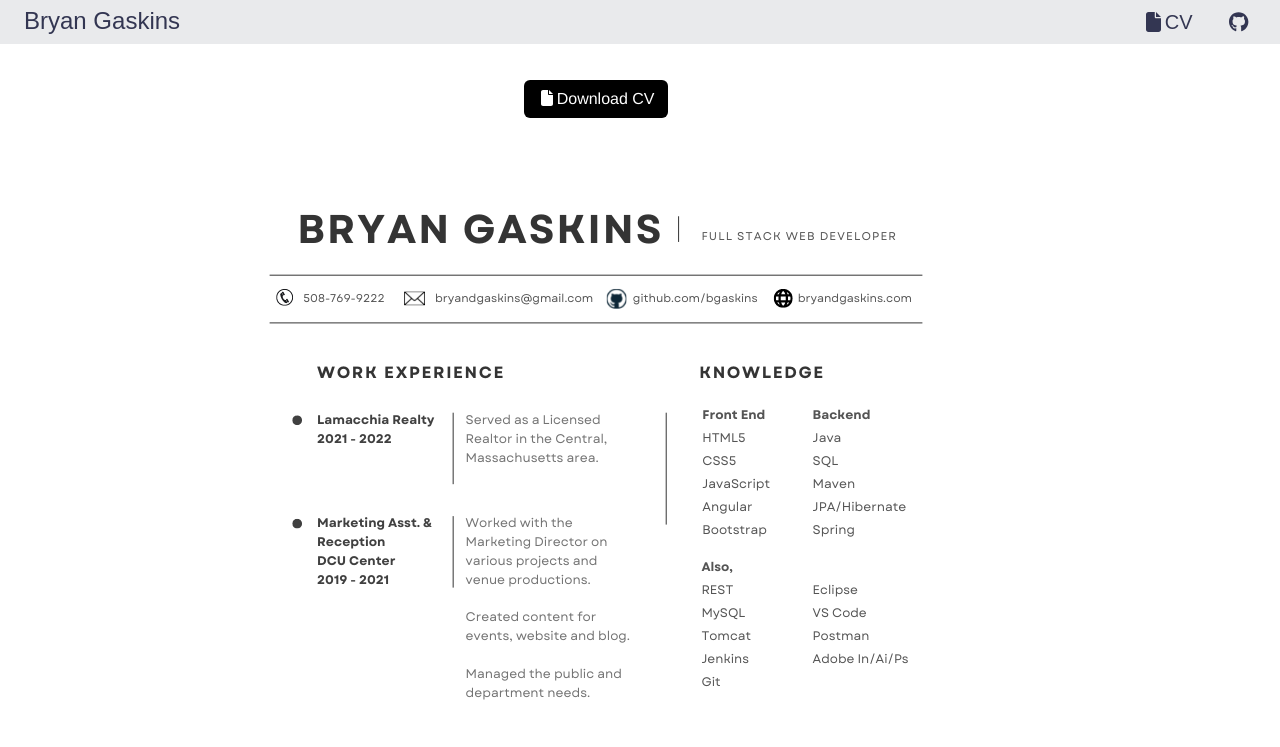
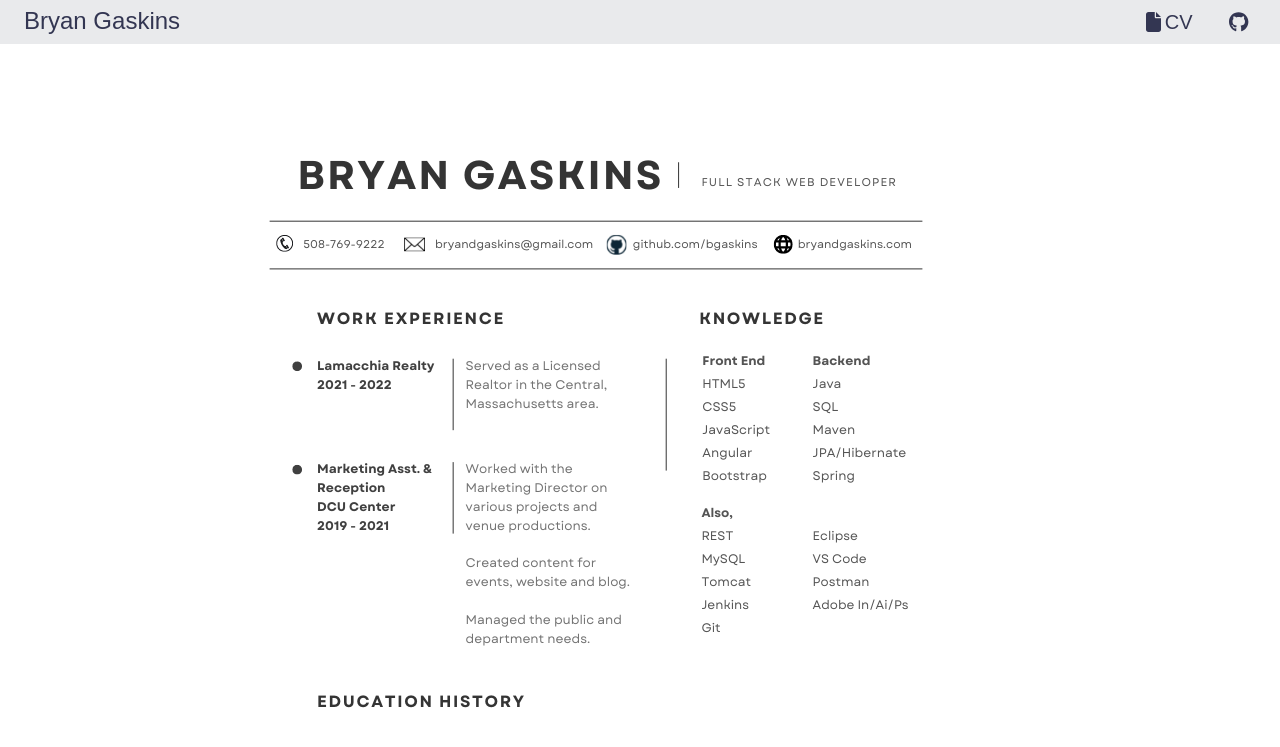
Before and after one commit to bgaskins/portfolio, an Angular app: page /cv in a window 1280 px wide. Shown: the top 747 px of the page. Built offline with nearby package versions, Linux system fonts and the light colour scheme.

Commit message:
Update cv.component.html

```diff
--- a/src/app/cv/cv.component.html
+++ b/src/app/cv/cv.component.html
@@ -3,7 +3,6 @@
 
     <body>
           <div class="container mx-auto" id="cv">
-               <button class="btn"><a href="assets/bryan-gaskins-CV.pdf" download="bryan-gaskins-CV.pdf"><fa-icon class="fa-solid fa-1x p-1" [icon]="faFile"></fa-icon>Download CV</a></button>
                 <div class="row">
                     <div class="col-sm-12">
                          <div>
```
